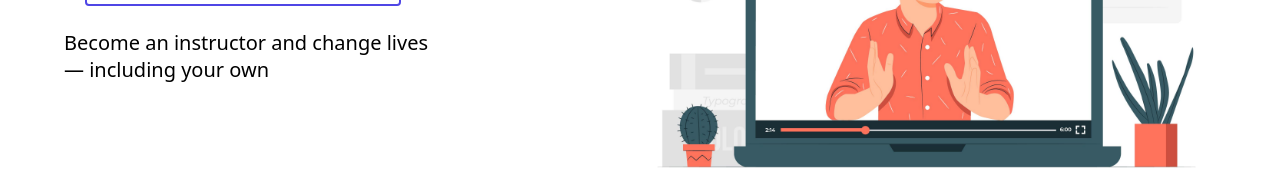
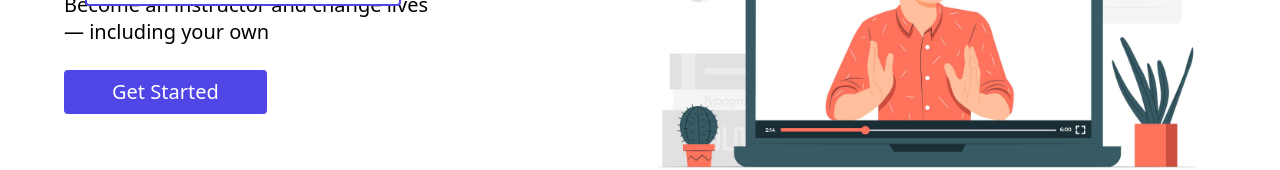
Before and after one commit to moeen-mahmud/nano-class, a React (Create React App) app: page /instructors in a window 1280 px wide. Shown: the part 2000-2170 px from the top of the page. Built offline with nearby package versions, Linux system fonts and the light colour scheme.

Commit message:
completed instructor component

```diff
--- a/src/components/Instructors/Instructors.js
+++ b/src/components/Instructors/Instructors.js
@@ -1,9 +1,16 @@
 import React from "react";
 import useClasses from "../hooks/useClasses";
 import Instructor from "../Instructor/Instructor";
+import { useHistory } from "react-router-dom";
 
 const Instructors = () => {
   const [classes] = useClasses([]);
+  // const history = useHistory();
+  const history = useHistory();
+
+  const handleGetStarted = () => {
+    history.push("./about-us");
+  };
 
   return (
     <div className="px-16">
@@ -34,6 +41,12 @@ const Instructors = () => {
             Become an instructor and change lives
             <br />— including your own
           </p>
+          <button
+            onClick={handleGetStarted}
+            className="mt-6 mb-2 bg-indigo-600 text-white rounded px-12 py-2 text-xl"
+          >
+            Get Started
+          </button>
         </div>
         <div className="w-1/2">
           <img src="./images/teach-us.jpg" alt="Teach with us" />
```
